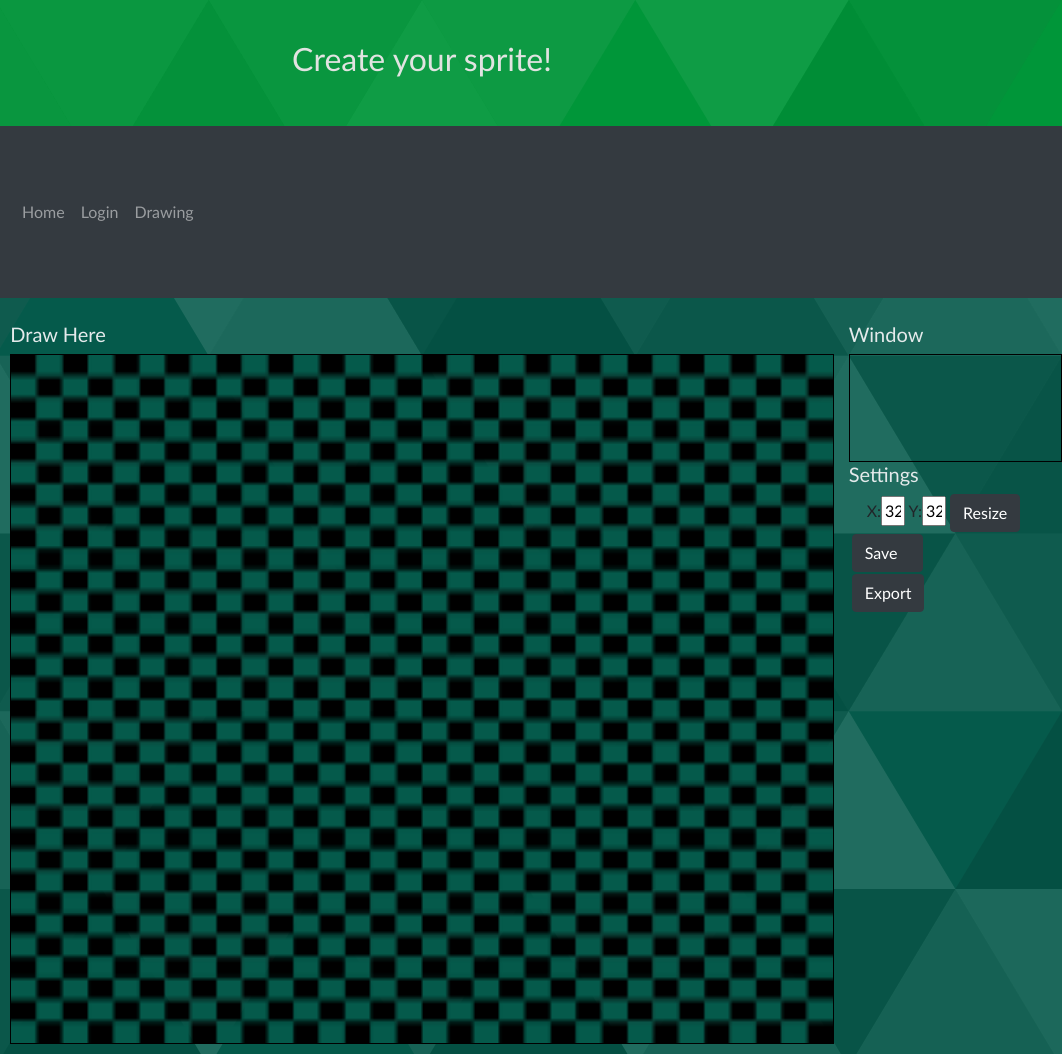
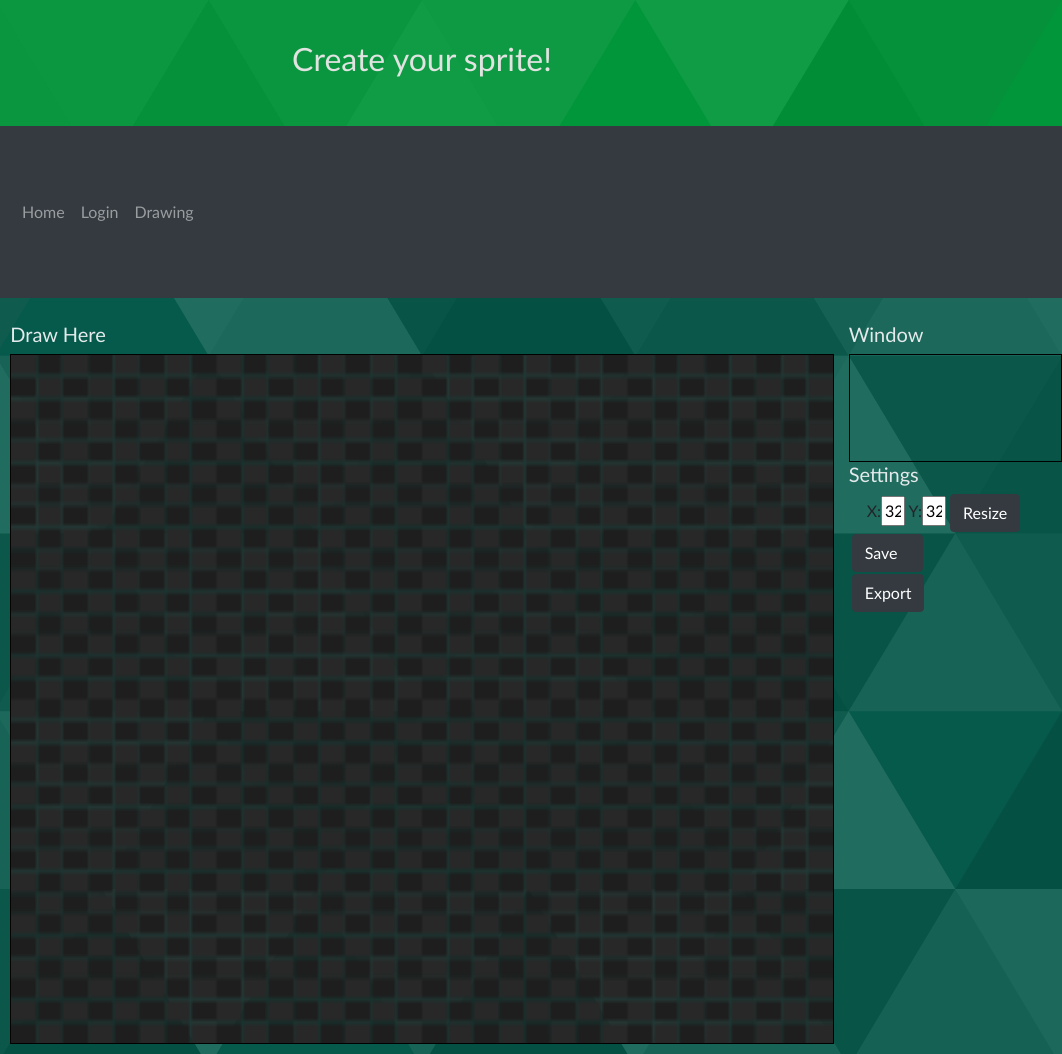
Before and after one commit to TomTheTornado/SpriteMaker, a website: page src/html/DrawingPage.html in a window 1280 px wide. Shown: the top 1054 px of the page, 218-1280 px from the left. Drawn offline with nearby package versions, Linux system fonts and the light colour scheme; a web font is replaced by a local one.

Commit message:
Commiting changes

```diff
--- a/src/js/CanvasController.js
+++ b/src/js/CanvasController.js
@@ -19,9 +19,9 @@ function setupCanvas() {
     for (let i = 0; i < spriteWidth; i++) {
         for (let j = 0; j < spriteHeight; j++) {
             if (j % 2 == 0) {
-                context.fillStyle = i % 2 ? "#055a4b" : "#000000";
+                context.fillStyle = i % 2 ? "#1e1e1e" : "#282828";
             } else {
-                context.fillStyle = i % 2 ? "#000000" : "#055a4b";
+                context.fillStyle = i % 2 ? "#282828" : "#1e1e1e";
             }
             colors[i][j] = "";
             context.beginPath();
```
Also changed, not shown: src/html/DrawingPage.html (+1 -1 lines).
